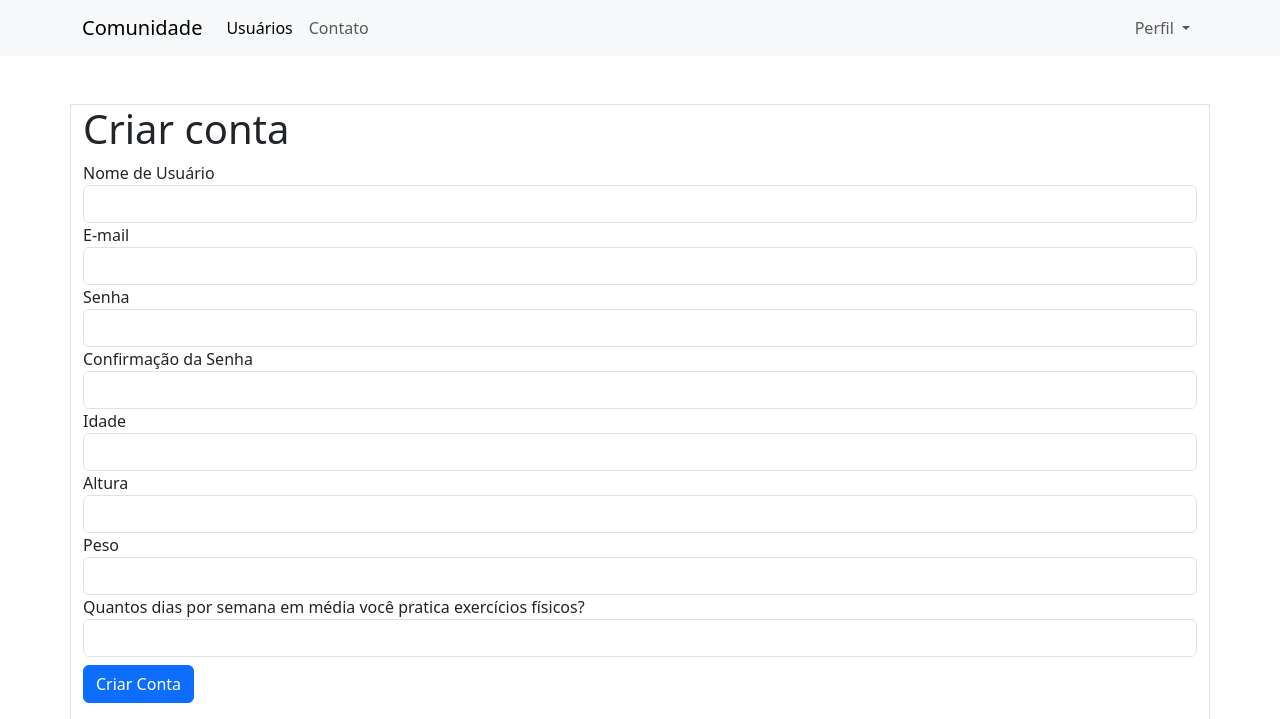
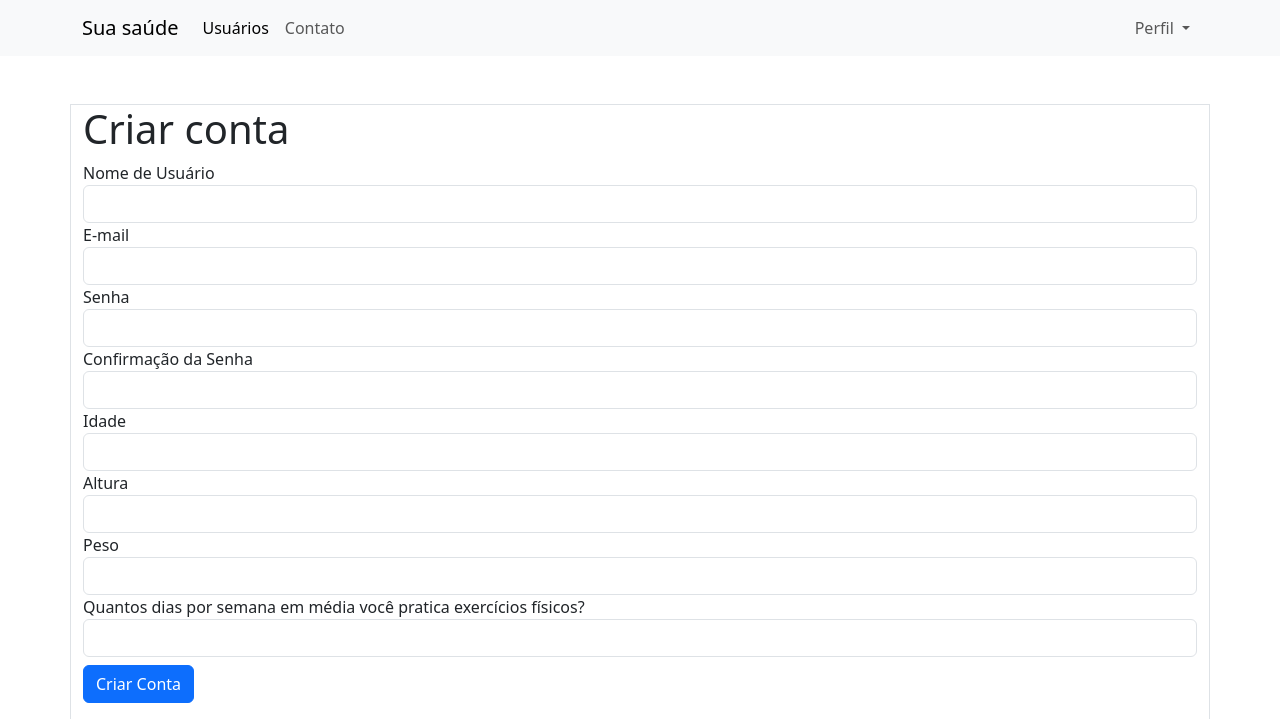
Before and after one commit to Fulcrum04/SuaSaude, a Flask app: page /criar_conta in a window 1280 px wide. Shown: the top 719 px of the page. Run offline with Flask 3, Linux system fonts and the light colour scheme; some libraries are stand-ins or nearby versions.

Commit message:
Update navbar.html

```diff
--- a/comunidade/templates/navbar.html
+++ b/comunidade/templates/navbar.html
@@ -1,6 +1,6 @@
 <nav class="navbar navbar-expand-lg bg-body-tertiary">
   <div class="container-fluid container">
-    <a class="navbar-brand" href="{{url_for('home')}}">Comunidade</a>
+    <a class="navbar-brand" href="{{url_for('home')}}">Sua saúde</a>
     <button class="navbar-toggler" type="button" data-bs-toggle="collapse" data-bs-target="#navbarSupportedContent" aria-controls="navbarSupportedContent" aria-expanded="false" aria-label="Toggle navigation">
       <span class="navbar-toggler-icon"></span>
     </button>
```
